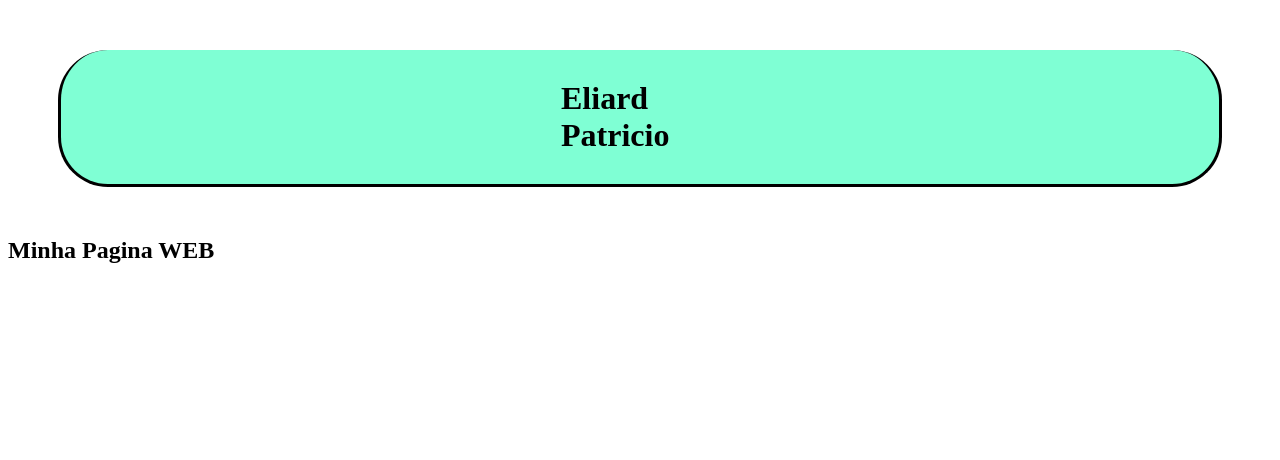
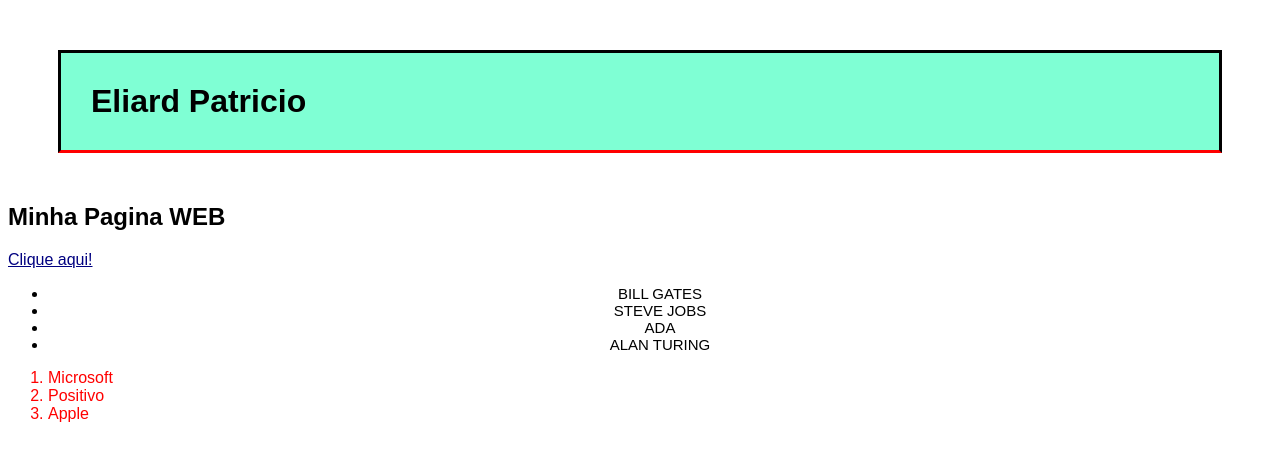
Before and after one commit to eliard-jav/Univs-LPW, a plain HTML site: page index.html in a window 1280 px wide. Drawn offline with Linux system fonts and the light colour scheme.

Commit message:
Aula de Sexta

```diff
--- a/index.html
+++ b/index.html
@@ -13,6 +13,23 @@
     <h1>Eliard Patricio</h1>
     <h2>Minha Pagina WEB</h2>
 
+    <a target="_blank" href="http://google.com">Clique aqui!</a>
+
+
+    <ul>
+        <li>Bill Gates</li>
+        <li>Steve Jobs</li>
+        <li>Ada</li>
+        <li>Alan Turing</li>
+    </ul>
+
+
+    <ol>
+        <li> Microsoft</li>
+        <li>Positivo</li>
+        <li>Apple</li>
+    </ol>
+
 </body>
 
 </html>
--- a/style.css
+++ b/style.css
@@ -1,12 +1,49 @@
+body{
+    font-family: Arial, Helvetica, sans-serif;
+}
+
 h1{
-    background-color: aquamarine;
-    border-style: solid;
-    margin: 50px 50px;
-
-    border-top: 0px;
-    border-radius: 50px;
-
-
-    padding: 30px 500px 30px 500px;
+    background-color: aquamarine; /* cor da borda*/
+    border-style: solid; /* estilo da borda*/
+    margin: 50px 50px;  /* tamanho  da margem*/
+    border-block-end-color: red;
+    padding: 30px; /* tamanho do pading*/
 
 }
+ul li{
+    font-size: 15px;   /* tamanho da font*/
+    text-transform: uppercase; /*deixa tudo maiusculo*/
+    text-align: center; /* centralisa*/
+}
+
+ol li{
+    color: red; /* cor da font*/
+}
+
+/*----Piseldo classe------*/
+
+a:link{
+    color: navy;
+}
+
+/*se o usuario passar o mouse ele ativa o houver*/
+a:hover{
+
+    color: plum;
+    font-size: 20px;
+
+}
+
+/*se o usuario clicar e segurar o link ele ativa o active*/
+a:active{
+
+    color: mediumturquoise;
+    font-size: 50px;
+
+}
+
+/*modifica o link depois de acessado*/
+a:visited{
+    color: olive;
+    font-size: 13px;
+}
```
